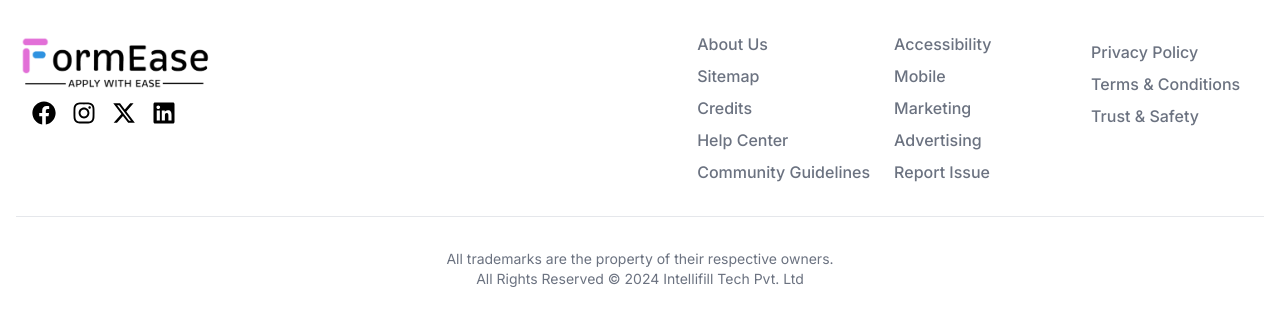
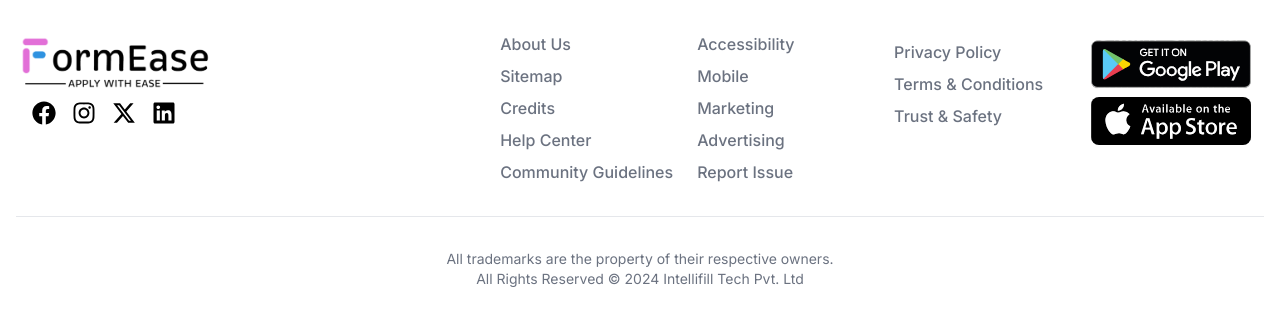
Before and after one commit to allworkdone/intellifill-page, a Next.js app: page / in a window 1280 px wide. Shown: the top 326 px of the page. Built offline with nearby package versions, Linux system fonts and the light colour scheme.

Commit message:
intellifill: Update Footer component with app store & play store icons Modified and applied all the required changes for Play store and app store icons Adjusted the icon in proper position added all the assets required for those icons

```diff
--- a/app/components/Footer.js
+++ b/app/components/Footer.js
@@ -43,7 +43,7 @@ const Footer = () => {
 
                             </a>
                         </div>
-                        <div class="grid grid-cols-2 gap-8 sm:gap-6 sm:grid-cols-3">
+                        <div class="grid grid-cols-3 gap-8 sm:gap-6 sm:grid-cols-4">
                             <div>
                                 <ul class="text-gray-500 dark:text-gray-400 font-medium">
                                     <li className="">
@@ -96,6 +96,28 @@ const Footer = () => {
                                     </li>
                                 </ul>
                             </div>
+                            <div>
+                                <ul>
+                                    <li className="mt-2 hover:cursor-pointer">
+                                        <Image
+                                            src={"/google-play.svg"}
+                                            alt="google-play"
+                                            height={100}
+                                            width={100}
+                                            className="object-contain object-center w-40 rounded-lg"
+                                        />
+                                    </li>
+                                    <li className="mt-2 hover:cursor-pointer">
+                                        <Image
+                                            src={"/apple-app-store.svg"}
+                                            alt="app-store"
+                                            height={100}
+                                            width={100}
+                                            className="object-cover object-center w-40 h-12 rounded-lg"
+                                        />
+                                    </li>
+                                </ul>
+                            </div>
                         </div>
                     </div>
                     <hr className="my-6 border-gray-200 sm:mx-auto dark:border-gray-700 lg:my-8" />
```
Also changed, not shown: public/apple-app-store.svg (added), public/google-play.svg (added).
